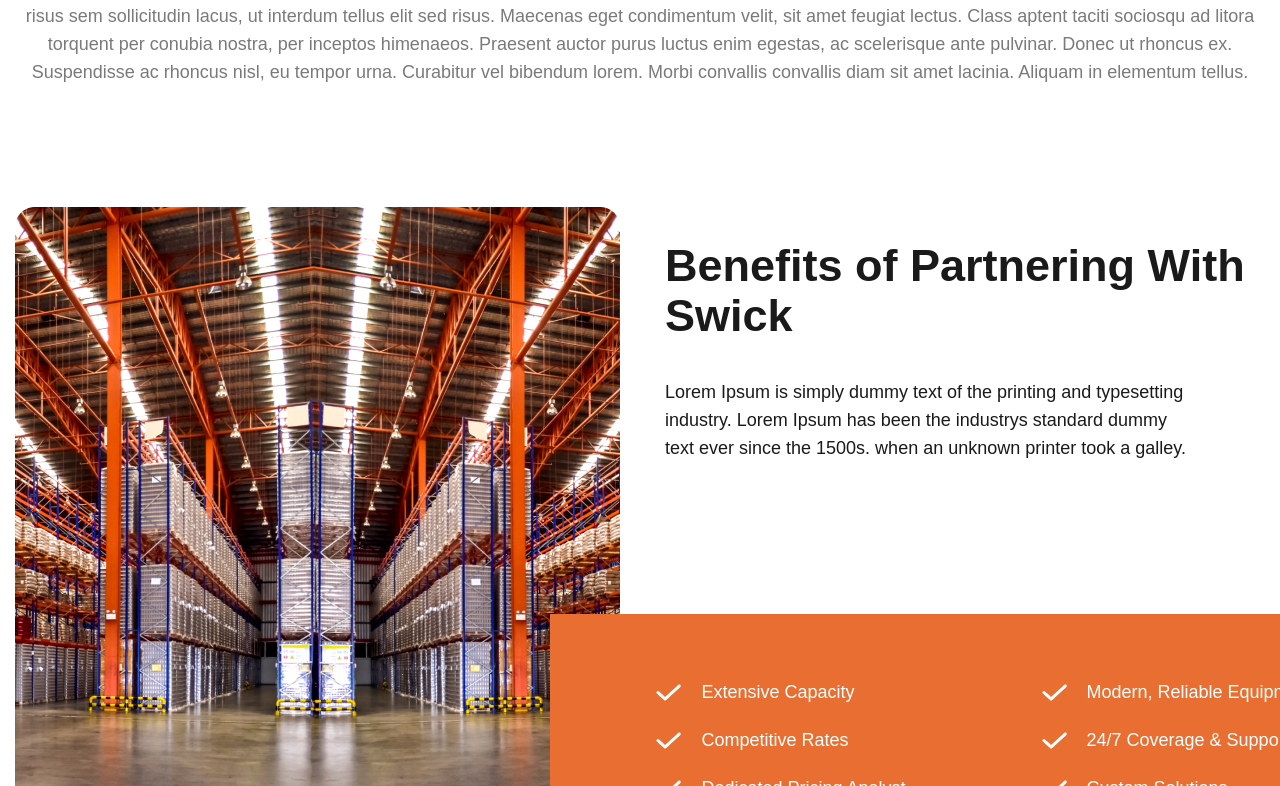
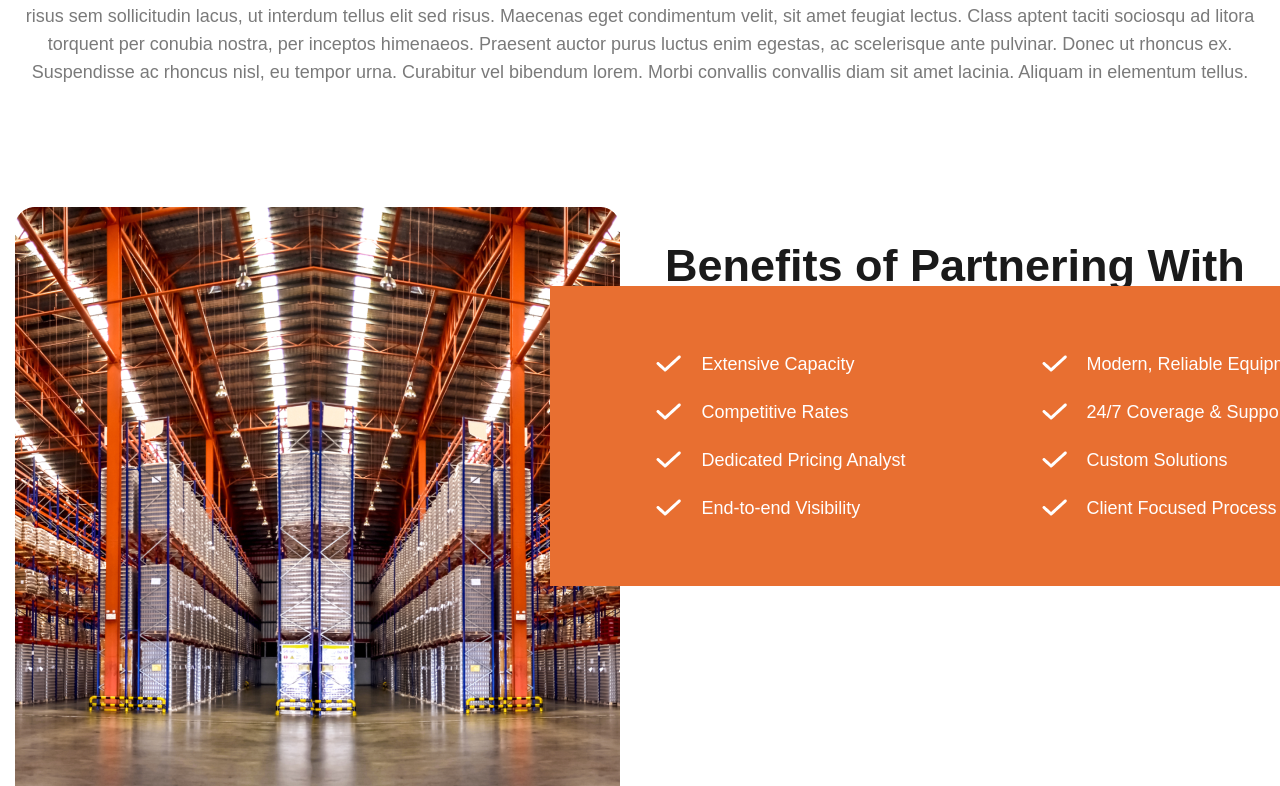
Before and after one commit to AbdullahAnsari77/work-with-us, a React (Vite) app: page / in a window 1280 px wide. Shown: the part 1040-1826 px from the top of the page. Built offline with nearby package versions, Linux system fonts and the light colour scheme.

Commit message:
added styles for section 3

```diff
--- a/src/pages/section3/style.css
+++ b/src/pages/section3/style.css
@@ -24,7 +24,7 @@
     border-radius: 0 0 33px 0;
     position: absolute;
     left: 43%;
-    bottom: -144.3%;
+    bottom: -103.2%;
 }
 .link ul{
     padding: 0;
```
